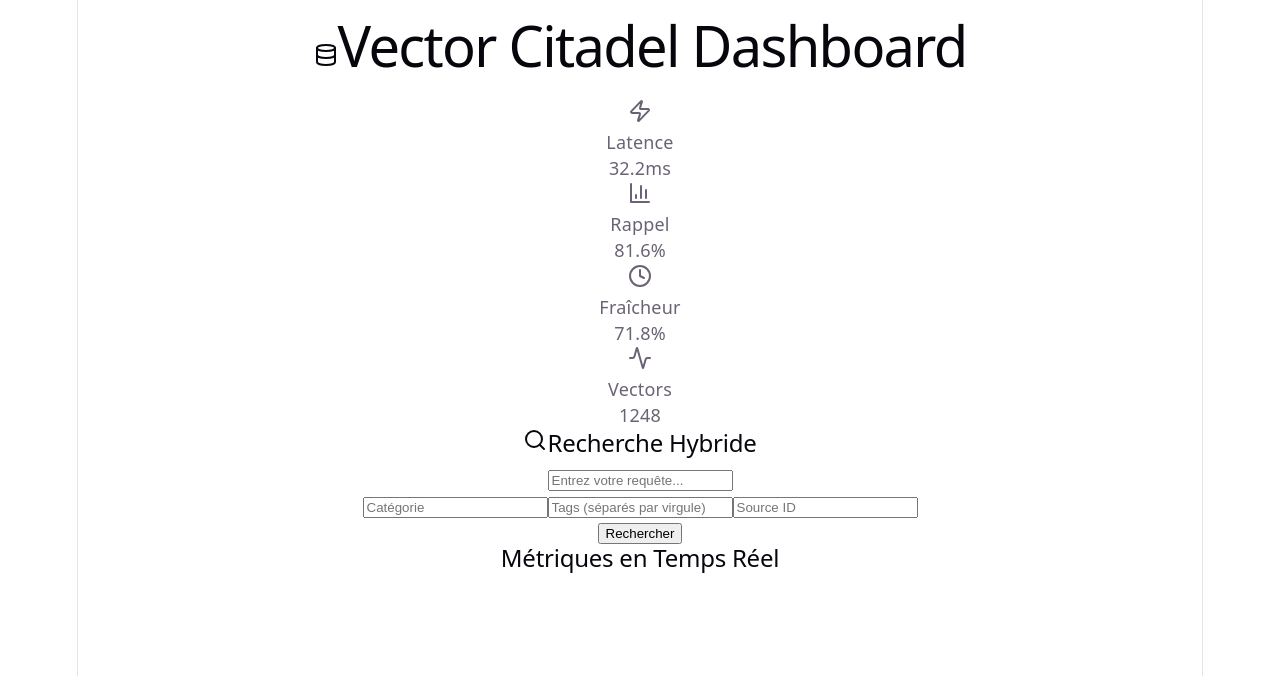
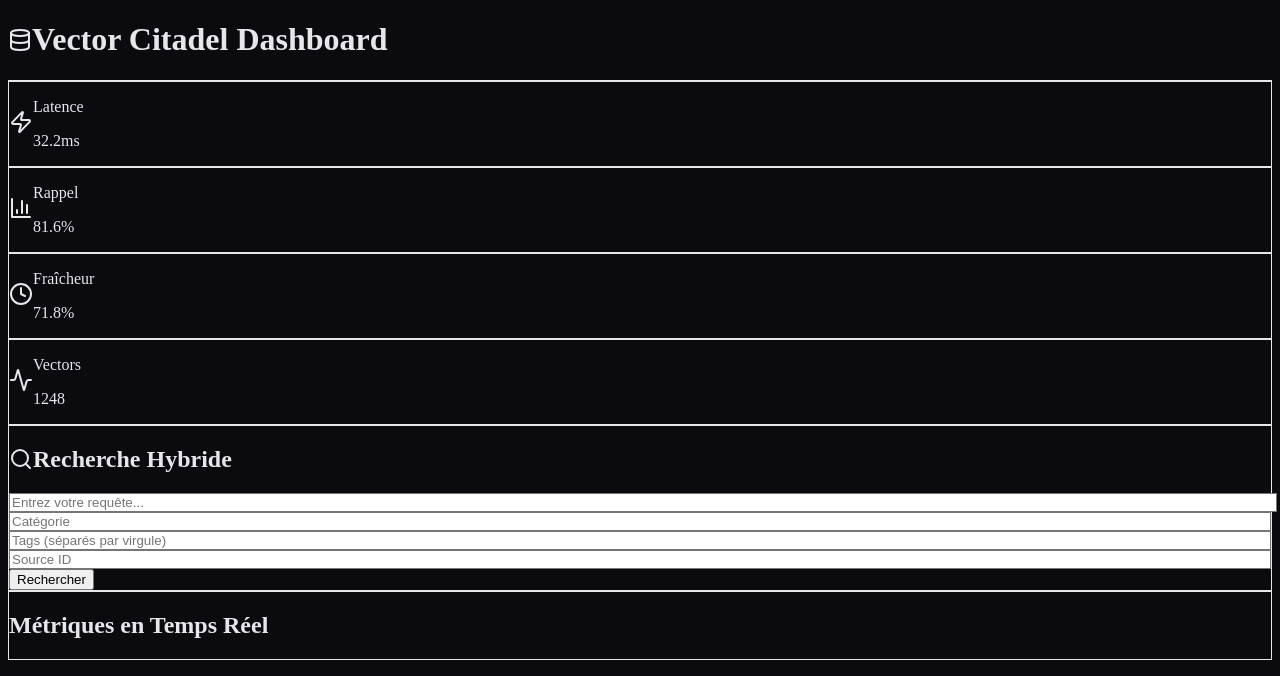
Before and after one commit to Brainfeed-1996/vector-citadel, a React (Vite) app in the folder frontend-dashboard/: page / in a window 1280 px wide. Shown: the top 676 px of the page. Built offline with nearby package versions, Linux system fonts and the light colour scheme.

Commit message:
feat: Configurer Tailwind CSS et Vite
Frontend avec dark mode
Proxy API configuré
Fichiers CSS actualisés

```diff
--- a/frontend-dashboard/src/App.css
+++ b/frontend-dashboard/src/App.css
@@ -1,184 +1,8 @@
-.counter {
-  font-size: 16px;
-  padding: 5px 10px;
-  border-radius: 5px;
-  color: var(--accent);
-  background: var(--accent-bg);
-  border: 2px solid transparent;
-  transition: border-color 0.3s;
-  margin-bottom: 24px;
+@tailwind base;
+@tailwind components;
+@tailwind utilities;
 
-  &:hover {
-    border-color: var(--accent-border);
-  }
-  &:focus-visible {
-    outline: 2px solid var(--accent);
-    outline-offset: 2px;
-  }
+/* Custom styles for Vector Citadel */
+.chart-container {
+  font-family: system-ui, -apple-system, sans-serif;
 }
-
-.hero {
-  position: relative;
-
-  .base,
-  .framework,
-  .vite {
-    inset-inline: 0;
-    margin: 0 auto;
-  }
-
-  .base {
-    width: 170px;
-    position: relative;
-    z-index: 0;
-  }
-
-  .framework,
-  .vite {
-    position: absolute;
-  }
-
-  .framework {
-    z-index: 1;
-    top: 34px;
-    height: 28px;
-    transform: perspective(2000px) rotateZ(300deg) rotateX(44deg) rotateY(39deg)
-      scale(1.4);
-  }
-
-  .vite {
-    z-index: 0;
-    top: 107px;
-    height: 26px;
-    width: auto;
-    transform: perspective(2000px) rotateZ(300deg) rotateX(40deg) rotateY(39deg)
-      scale(0.8);
-  }
-}
-
-#center {
-  display: flex;
-  flex-direction: column;
-  gap: 25px;
-  place-content: center;
-  place-items: center;
-  flex-grow: 1;
-
-  @media (max-width: 1024px) {
-    padding: 32px 20px 24px;
-    gap: 18px;
-  }
-}
-
-#next-steps {
-  display: flex;
-  border-top: 1px solid var(--border);
-  text-align: left;
-
-  & > div {
-    flex: 1 1 0;
-    padding: 32px;
-    @media (max-width: 1024px) {
-      padding: 24px 20px;
-    }
-  }
-
-  .icon {
-    margin-bottom: 16px;
-    width: 22px;
-    height: 22px;
-  }
-
-  @media (max-width: 1024px) {
-    flex-direction: column;
-    text-align: center;
-  }
-}
-
-#docs {
-  border-right: 1px solid var(--border);
-
-  @media (max-width: 1024px) {
-    border-right: none;
-    border-bottom: 1px solid var(--border);
-  }
-}
-
-#next-steps ul {
-  list-style: none;
-  padding: 0;
-  display: flex;
-  gap: 8px;
-  margin: 32px 0 0;
-
-  .logo {
-    height: 18px;
-  }
-
-  a {
-    color: var(--text-h);
-    font-size: 16px;
-    border-radius: 6px;
-    background: var(--social-bg);
-    display: flex;
-    padding: 6px 12px;
-    align-items: center;
-    gap: 8px;
-    text-decoration: none;
-    transition: box-shadow 0.3s;
-
-    &:hover {
-      box-shadow: var(--shadow);
-    }
-    .button-icon {
-      height: 18px;
-      width: 18px;
-    }
-  }
-
-  @media (max-width: 1024px) {
-    margin-top: 20px;
-    flex-wrap: wrap;
-    justify-content: center;
-
-    li {
-      flex: 1 1 calc(50% - 8px);
-    }
-
-    a {
-      width: 100%;
-      justify-content: center;
-      box-sizing: border-box;
-    }
-  }
-}
-
-#spacer {
-  height: 88px;
-  border-top: 1px solid var(--border);
-  @media (max-width: 1024px) {
-    height: 48px;
-  }
-}
-
-.ticks {
-  position: relative;
-  width: 100%;
-
-  &::before,
-  &::after {
-    content: '';
-    position: absolute;
-    top: -4.5px;
-    border: 5px solid transparent;
-  }
-
-  &::before {
-    left: 0;
-    border-left-color: var(--border);
-  }
-  &::after {
-    right: 0;
-    border-right-color: var(--border);
-  }
-}
--- a/frontend-dashboard/src/index.css
+++ b/frontend-dashboard/src/index.css
@@ -1,111 +1,9 @@
-:root {
-  --text: #6b6375;
-  --text-h: #08060d;
-  --bg: #fff;
-  --border: #e5e4e7;
-  --code-bg: #f4f3ec;
-  --accent: #aa3bff;
-  --accent-bg: rgba(170, 59, 255, 0.1);
-  --accent-border: rgba(170, 59, 255, 0.5);
-  --social-bg: rgba(244, 243, 236, 0.5);
-  --shadow:
-    rgba(0, 0, 0, 0.1) 0 10px 15px -3px, rgba(0, 0, 0, 0.05) 0 4px 6px -2px;
+@tailwind base;
+@tailwind components;
+@tailwind utilities;
 
-  --sans: system-ui, 'Segoe UI', Roboto, sans-serif;
-  --heading: system-ui, 'Segoe UI', Roboto, sans-serif;
-  --mono: ui-monospace, Consolas, monospace;
-
-  font: 18px/145% var(--sans);
-  letter-spacing: 0.18px;
-  color-scheme: light dark;
-  color: var(--text);
-  background: var(--bg);
-  font-synthesis: none;
-  text-rendering: optimizeLegibility;
-  -webkit-font-smoothing: antialiased;
-  -moz-osx-font-smoothing: grayscale;
-
-  @media (max-width: 1024px) {
-    font-size: 16px;
-  }
+/* Custom styles for Vector Citadel dark theme */
+body {
+  background-color: #0a0a0f;
+  color: #e5e7eb;
 }
-
-@media (prefers-color-scheme: dark) {
-  :root {
-    --text: #9ca3af;
-    --text-h: #f3f4f6;
-    --bg: #16171d;
-    --border: #2e303a;
-    --code-bg: #1f2028;
-    --accent: #c084fc;
-    --accent-bg: rgba(192, 132, 252, 0.15);
-    --accent-border: rgba(192, 132, 252, 0.5);
-    --social-bg: rgba(47, 48, 58, 0.5);
-    --shadow:
-      rgba(0, 0, 0, 0.4) 0 10px 15px -3px, rgba(0, 0, 0, 0.25) 0 4px 6px -2px;
-  }
-
-  #social .button-icon {
-    filter: invert(1) brightness(2);
-  }
-}
-
-#root {
-  width: 1126px;
-  max-width: 100%;
-  margin: 0 auto;
-  text-align: center;
-  border-inline: 1px solid var(--border);
-  min-height: 100svh;
-  display: flex;
-  flex-direction: column;
-  box-sizing: border-box;
-}
-
-body {
-  margin: 0;
-}
-
-h1,
-h2 {
-  font-family: var(--heading);
-  font-weight: 500;
-  color: var(--text-h);
-}
-
-h1 {
-  font-size: 56px;
-  letter-spacing: -1.68px;
-  margin: 32px 0;
-  @media (max-width: 1024px) {
-    font-size: 36px;
-    margin: 20px 0;
-  }
-}
-h2 {
-  font-size: 24px;
-  line-height: 118%;
-  letter-spacing: -0.24px;
-  margin: 0 0 8px;
-  @media (max-width: 1024px) {
-    font-size: 20px;
-  }
-}
-p {
-  margin: 0;
-}
-
-code,
-.counter {
-  font-family: var(--mono);
-  display: inline-flex;
-  border-radius: 4px;
-  color: var(--text-h);
-}
-
-code {
-  font-size: 15px;
-  line-height: 135%;
-  padding: 4px 8px;
-  background: var(--code-bg);
-}
--- a/frontend-dashboard/vite.config.ts
+++ b/frontend-dashboard/vite.config.ts
@@ -1,14 +1,8 @@
 import { defineConfig } from 'vite'
 import react from '@vitejs/plugin-react'
-import path from 'path'
 
 export default defineConfig({
   plugins: [react()],
-  resolve: {
-    alias: {
-      '@': path.resolve(__dirname, './src'),
-    },
-  },
   server: {
     port: 3000,
     proxy: {
```
Also changed, not shown: 2 other files (tests, documents, lock files or other folders).
